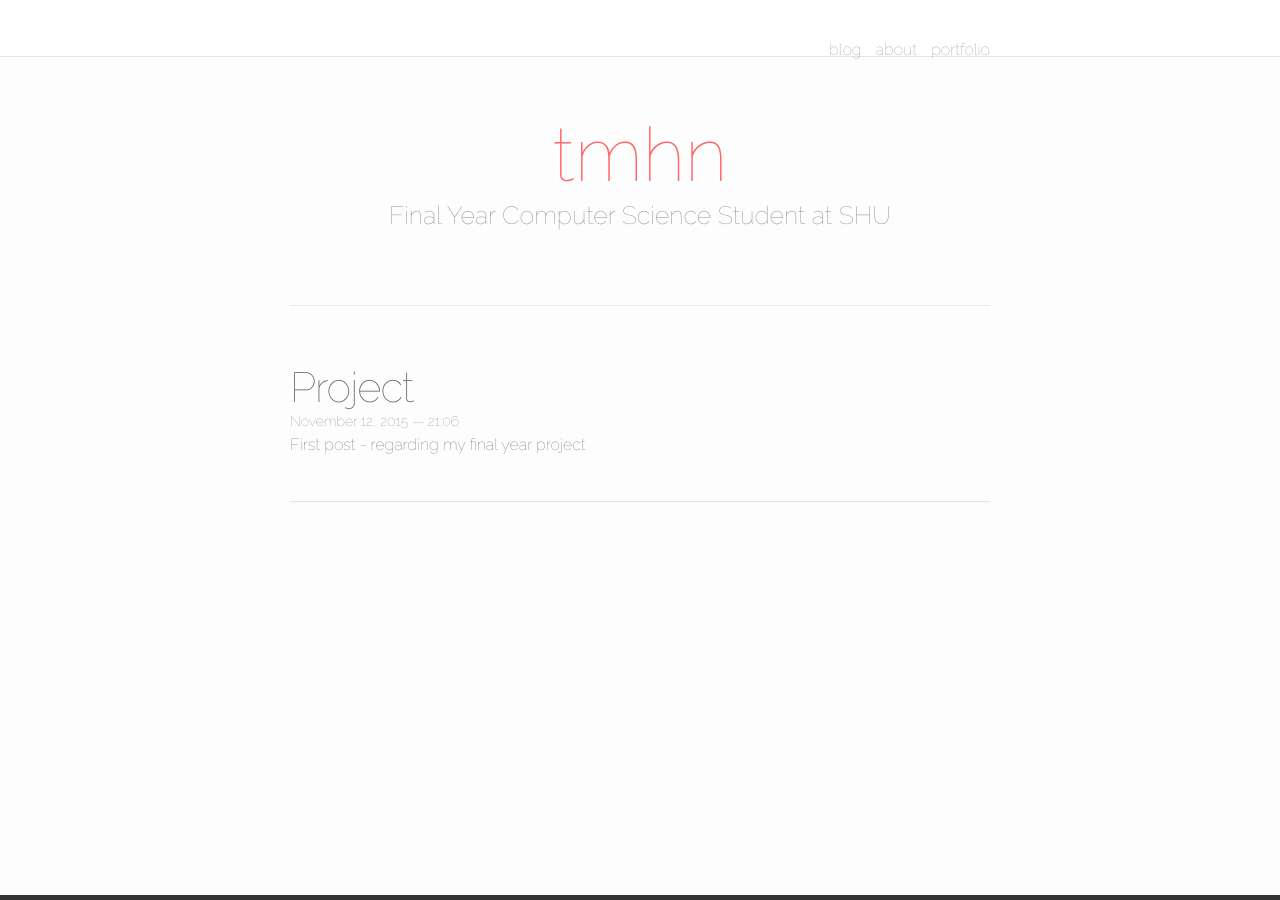
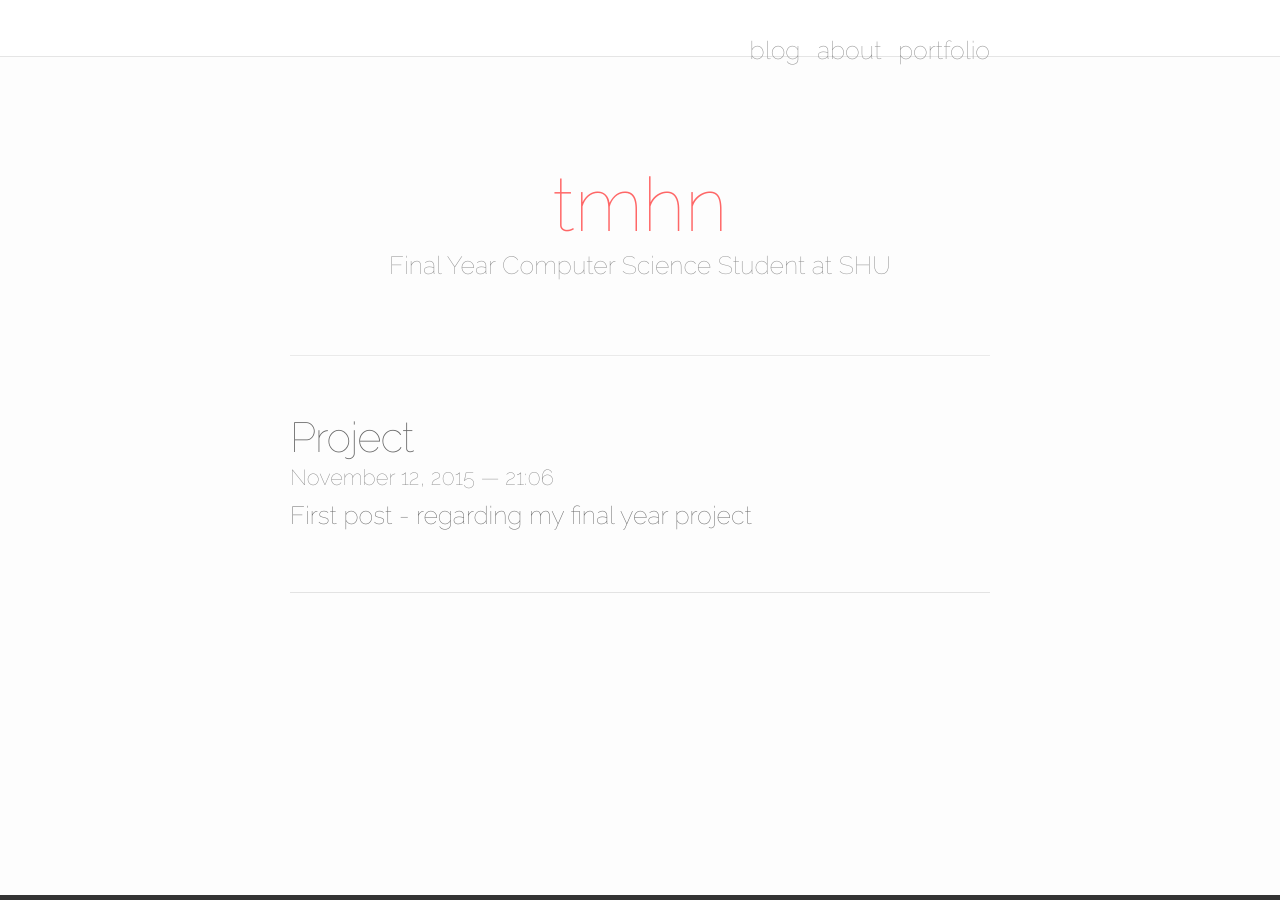
Before and after one commit to tmhn/tmhn.github.io, a Jekyll site: the page built from index.html, in a window 1280 px wide. Built offline with Jekyll 4.4.1, drawn with Linux system fonts in a browser that asks for light colours; nearby versions of some CDN libraries; the list of posts is cut into pages by our own code.

Commit message:
updates to project

```diff
--- a/_sass/_layout.scss
+++ b/_sass/_layout.scss
@@ -105,7 +105,7 @@ color: $theme-color;
  * Page content   **********************************************************
  */
 .page-content {
-padding: 100px 0; /* VERTICAL PADDING FOR TITLE ON EVERY PAGE */
+padding: 150px 0; /* VERTICAL PADDING FOR TITLE ON EVERY PAGE */
 }
 .page-heading {
 font-size: 20px;
--- a/css/main.scss
+++ b/css/main.scss
@@ -7,7 +7,7 @@
 
 // Our variables
 $base-font-family: 'Raleway', Helvetica, Arial, sans-serif;
-$base-font-size:   16px;
+$base-font-size:   25px;
 $small-font-size:  $base-font-size * 0.875;
 $base-line-height: 1.5;
 
```
